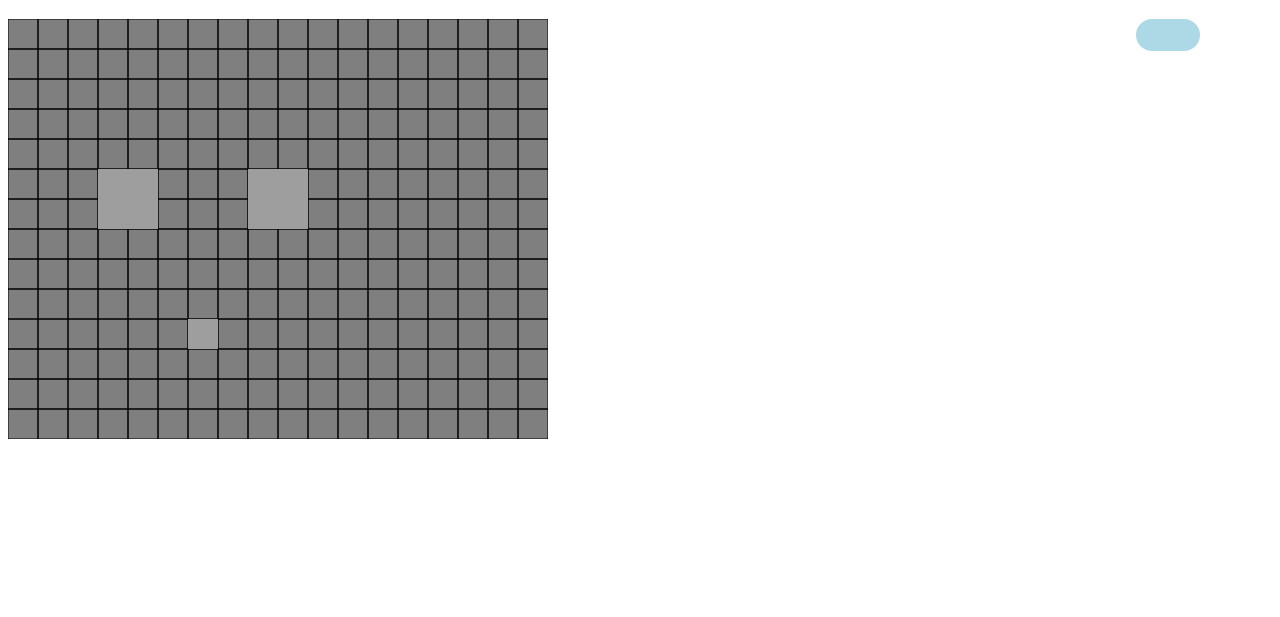
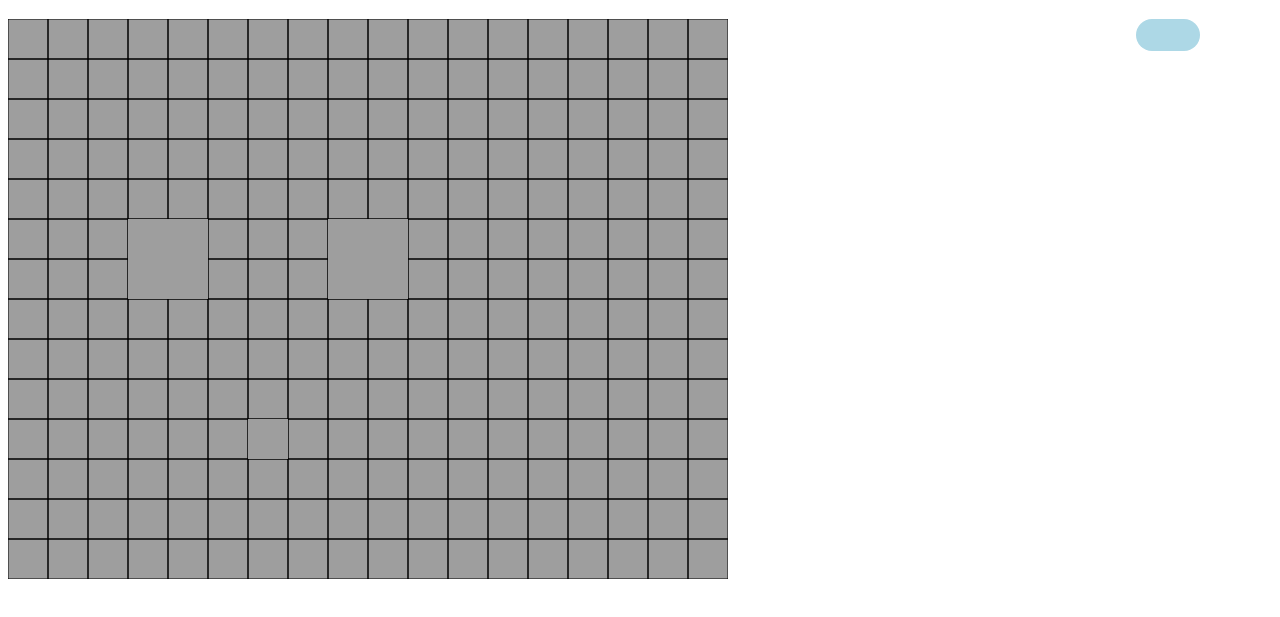
Before and after one commit to The5thAxiom/jsGames, a plain HTML site: page simple-rpg/index.html in a window 1280 px wide. Shown: the part 61-678 px from the top of the page. Drawn offline with Linux system fonts and the light colour scheme.

Commit message:
added level class

```diff
--- a/simple-rpg/character.js
+++ b/simple-rpg/character.js
@@ -2,10 +2,8 @@ import GridObject from "./gridObject.js";
 import {id, gridDistance, sizeToBlocks } from "./utils.js";
 
 class Character extends GridObject{
-    constructor(name, grid, statsDiv, options) {
-        super(name, grid, statsDiv, options)
-        this.height = sizeToBlocks[options.size];
-        this.width = sizeToBlocks[options.size];
+    constructor(name, level, options) {
+        super(name, level, options);
         this.speed = options.speed;
         this.remainingMovement = options.speed;
         this.maxHP = options.maxHP;
@@ -108,7 +106,7 @@ class Character extends GridObject{
                         // && this.grid.canPlace(this, xi, yi)
                     ) {
                         // the condition to be used above needs to be more complex (add it later)
-                        this.grid.setCellFillColor(xi, yi, 'lightgreen');
+                        this.grid.setCellFillColor(xi, yi, 'green');
                     }
                 }
             }
--- a/simple-rpg/grid.js
+++ b/simple-rpg/grid.js
@@ -2,8 +2,6 @@ class Grid {
     constructor(canvas, {height, width, cellSize, frameRate}, {lineColor, fillColor, mapUrl}) {
         this.canvas = canvas;
         this.ctx = this.canvas.getContext('2d');
-
-        this.onItemSelect =
 
         this.height = height;
         this.width = width;
@@ -167,6 +165,7 @@ class Grid {
                 );
                 if (this.mapUrl) this.ctx.globalAlpha = 0.2;
 
+                if (this.cellColors[yi][xi]) {
                     this.ctx.fillStyle = this.cellColors[yi][xi];
                     this.ctx.fillRect(
                         xi * this.cellSize,
@@ -174,6 +173,7 @@ class Grid {
                         this.cellSize,
                         this.cellSize
                     );
+                }
                 this.ctx.restore();
             }
         }
--- a/simple-rpg/gridObject.js
+++ b/simple-rpg/gridObject.js
@@ -1,16 +1,28 @@
+import {sizeToBlocks } from "./utils.js";
+
 class GridObject {
-    constructor(name, grid, statsDiv, options) {
+    constructor(name, level, options) {
         this.name = name;
-        this.grid = grid;
-        this.statsDiv = statsDiv;
+        this.level = level;
+        this.grid = level.grid;
+        this.statsDiv = level.statsDiv;
 
-        this.height = options.height;
-        this.width = options.width;
+        if (options.size) {
+            this.height = sizeToBlocks[options.size];
+            this.width = sizeToBlocks[options.size];
+        } else {
+            this.height = options.height;
+            this.width = options.width;
+        }
         this.imageUrl = options.imageUrl;
         this.image = new Image();
         if (this.imageUrl) this.image.src = this.imageUrl;
         this.selected = false;
         this.highlighted = false;
+
+        if (options.defaultLocation) {
+            this.grid.place(this, options.defaultLocation.x, options.defaultLocation.y)
+        }
     }
 
     setPosition(x, y) {
--- a/simple-rpg/index.html
+++ b/simple-rpg/index.html
@@ -9,7 +9,7 @@
 </head>
 <body>
     <h1>Simple RPG</h1>
-    <canvas id="game-canvas"></canvas>
+    <div id="game"></div>
     <div id="controls">
         <div id="highlighted-object"></div>
     </div>
--- a/simple-rpg/index.js
+++ b/simple-rpg/index.js
@@ -1,83 +1,12 @@
 import { id } from './utils.js';
-import Character from "./character.js";
-import Grid from "./grid.js";
-import GridObject from "./gridObject.js";
-
-const grid = new Grid(
-    id('game-canvas'),
-    {
-        height: 14,
-        width: 18,
-        cellSize: 30,
-        frameRate: 60,
-    },
-    {
-        lineColor: 'black',
-        fillColor: 'gray',
-        mapUrl: 'https://shacknews-ugc.s3.us-east-2.amazonaws.com/user/196763/article-inline/2020-12/Laboratory.png'//?versionId=QbMnTMGa0Um7Rl0ygUPSwjM6yclxKVuC'
-    }
-)
+import getLevel1 from './levels/level1.js';
 
 const statsDiv = id('highlighted-object');
+const container = id('game');
 
-
-const tree = new GridObject('tree', grid, statsDiv, {
-    height: 2,
-    width: 2,
-    imageUrl: 'https://www.freeiconspng.com/uploads/palm-tree-9.png'
-})
-
-const thing2 = new Character('thing2', grid, statsDiv, {
-    imageUrl: 'https://yasashiikyojinstudio.com/cdn/shop/files/Marut_01_Token_Round_A.png?v=1683157583',
-    speed: 2,
-    size: 'small',
-    maxHP: 15,
-    currentHP: 10
-})
-
-const thing3 = new Character('thing3', grid, statsDiv, {
-    imageUrl: 'https://yasashiikyojinstudio.com/cdn/shop/files/Marut_01_Token_Round_A.png?v=1683157583',
-    size: 'large',
-    speed: 4,
-    maxHP: 30,
-    currentHP: 17
-})
-
-grid.place(new GridObject(
-    'pillar 1', grid, statsDiv, {
-        height: 1,
-        width: 1,
-    }
-), 5, 4)
-
-grid.place(new GridObject(
-    'pillar 2', grid, statsDiv, {
-        height: 1,
-        width: 1,
-    }
-), 12, 4)
-
-grid.place(new GridObject(
-    'pillar 3', grid, statsDiv, {
-        height: 1,
-        width: 1,
-    }
-), 12, 8)
-
-grid.place(new GridObject(
-    'pillar 4', grid, statsDiv, {
-        height: 1,
-        width: 1,
-    }
-), 5, 8)
-
-grid.place(tree, 8, 5)
-grid.place(thing2, 6, 10)
-grid.place(thing3, 3, 5)
-
-grid.draw();
+const level = getLevel1(container, statsDiv);
 
 (function run() {
-    grid.draw();
+    level.show()
     requestAnimationFrame(run);
 })();
--- /dev/null
+++ b/simple-rpg/level.js
@@ -0,0 +1,31 @@
+import Grid from "./grid.js";
+
+class Level {
+    constructor(name, container, {mapUrl, width, height, cellSize, statsDiv, isOccupied}) {
+        this.name = name;
+        this.container = container;
+        this.height = height;
+        this.width = width;
+        this.cellSize = cellSize;
+        this.mapUrl = mapUrl;
+        this.statsDiv = statsDiv;
+
+        this.canvas = document.createElement('canvas');
+        this.container.appendChild(this.canvas);
+        this.grid = new Grid(this.canvas, {
+            height: this.height,
+            width: this.width,
+            cellSize: this.cellSize,
+            frameRate: 60,
+        }, {
+            lineColor: 'black',
+            mapUrl: this.mapUrl
+        });
+    }
+
+    show() {
+        this.grid.draw();
+    }
+}
+
+export default Level;
--- /dev/null
+++ b/simple-rpg/levels/level1.js
@@ -0,0 +1,65 @@
+import Character from "../character.js";
+import GridObject from "../gridObject.js";
+import Level from "../level.js"
+
+function getLevel1(container, statsDiv) {
+    const level = new Level('Level 1', container, {
+        mapUrl: 'https://shacknews-ugc.s3.us-east-2.amazonaws.com/user/196763/article-inline/2020-12/Laboratory.png',//?versionId=QbMnTMGa0Um7Rl0ygUPSwjM6yclxKVuC'
+        statsDiv: statsDiv,
+        height: 14,
+        width: 18,
+        cellSize: 40
+    })
+
+    new GridObject('tree', level, {
+        size: 'large',
+        imageUrl: 'https://www.freeiconspng.com/uploads/palm-tree-9.png',
+        defaultLocation: {x: 8, y: 5}
+    })
+
+    new Character('thing2', level, {
+        imageUrl: 'https://yasashiikyojinstudio.com/cdn/shop/files/Marut_01_Token_Round_A.png?v=1683157583',
+        speed: 2,
+        size: 'small',
+        maxHP: 15,
+        currentHP: 10,
+        defaultLocation: {x: 6, y: 10}
+    })
+
+    new Character('thing3', level, {
+        imageUrl: 'https://yasashiikyojinstudio.com/cdn/shop/files/Marut_01_Token_Round_A.png?v=1683157583',
+        size: 'large',
+        speed: 4,
+        maxHP: 30,
+        currentHP: 17,
+        defaultLocation: {x: 3, y: 5}
+    })
+
+    new GridObject('pillar 1', level, {
+        height: 1,
+        width: 1,
+        defaultLocation: { x: 5, y: 4 }
+    });
+
+    new GridObject('pillar 2', level, {
+        height: 1,
+        width: 1,
+        defaultLocation: { x: 12, y: 4 }
+    });
+
+    new GridObject('pillar 3', level, {
+        height: 1,
+        width: 1,
+        defaultLocation: { x: 12, y: 8 }
+    });
+
+    new GridObject('pillar 4', level, {
+        height: 1,
+        width: 1,
+        defaultLocation: { x: 5, y: 8 }
+    });
+
+    return level
+}
+
+export default getLevel1;
--- a/simple-rpg/style.css
+++ b/simple-rpg/style.css
@@ -1,4 +1,4 @@
-#game-canvas {
+canvas {
     -webkit-user-select: none;
     -ms-user-select: none;
     user-select: none;
@@ -12,4 +12,5 @@
     padding-inline: 2em;
     padding-bottom: 2em;
     border-radius: 1em;
+    max-width: 15em;
 }
```
Lines whose indentation alone changed are shown as unchanged.
